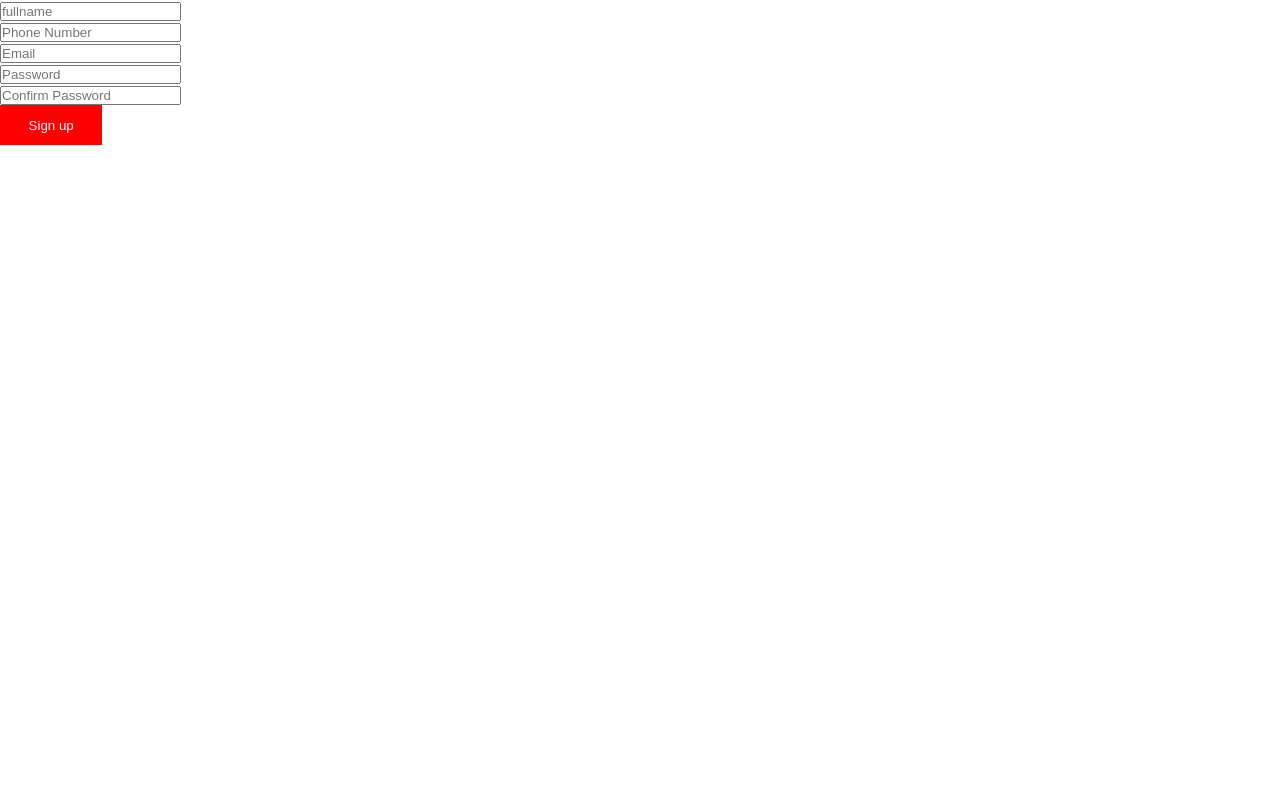
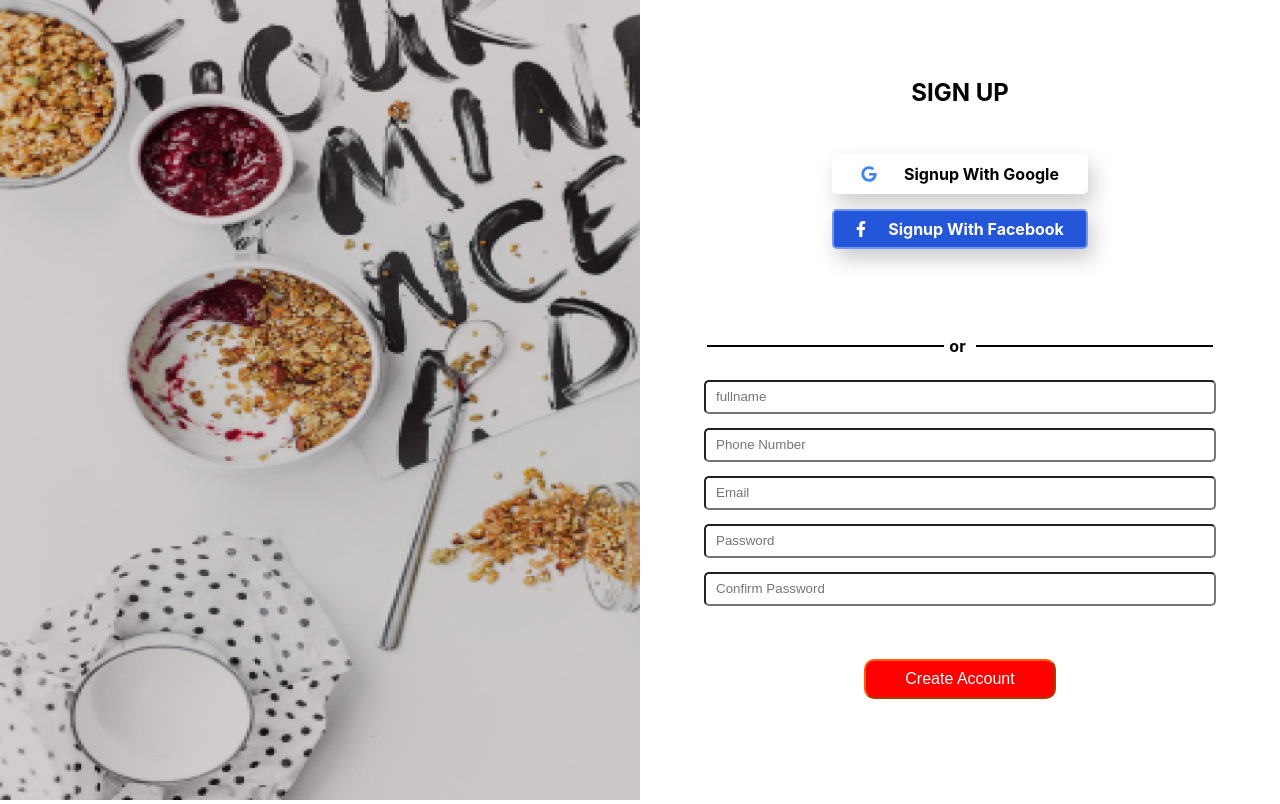
Before and after one commit to Oluwadolamipo/team-086-group-a-frontend, a React (Create React App) app: page /team-086-group-a-frontend/registration in a window 1280 px wide. Built offline with nearby package versions, Linux system fonts and the light colour scheme.

Commit message:
creating of the sign up page

```diff
--- a/src/Common/Button.component/Button.jsx
+++ b/src/Common/Button.component/Button.jsx
@@ -18,7 +18,7 @@ const Button = ({
   borderRadius,
   ref,
 }) => (
-  <div className="button">
+  <div className={className ? className : button}>
     <button
       style={{
         backgroundColor: backgroundColor ? backgroundColor : "red",
--- a/src/Common/Image.component/Image.jsx
+++ b/src/Common/Image.component/Image.jsx
@@ -21,7 +21,7 @@ const Image = ({
 }) => {
   const { customImage, customImageWrapper } = ImageStyles;
   return (
-    <div className={customImageWrapper}>
+    <div className={className ? className : customImageWrapper}>
       <img
         style={{
           width: width ? width : null,
--- a/src/Components/Registration_Component/SignUp/SignUp.js
+++ b/src/Components/Registration_Component/SignUp/SignUp.js
@@ -2,20 +2,44 @@ import React, { useContext, useRef } from "react";
 import SignUpStyles from "../../../Styles/SignUp.module.css";
 import Button from "../../../Common/Button.component/Button";
 import CustomInput from "../../../Common/Input.component/Input";
+import CustomLink from "../../../Common/Link.component/Link";
+import CustomImage from "../../../Common/Image.component/Image";
+import RegImage from "../../../Asset/Rectangle 105.png";
 // import axios from "axios";
 import { NonRegisterContextMembers } from "../../../Context/NonRegisteredMemberContext";
-
+import { FontAwesomeIcon } from "@fortawesome/react-fontawesome";
+import { faGoogle, faFacebookF } from "@fortawesome/free-brands-svg-icons";
 //
 const Signup = () => {
   //function for SignUp users
   const [datas, setData] = useContext(NonRegisterContextMembers);
-  const { container, formWrapper, form, input, button } = SignUpStyles;
+  const {
+    container,
+    imageView,
+    image,
+    asideWrapper,
+    signupText,
+    signupLinks,
+    googleSignup,
+    googleIcon,
+    facebookSignup,
+    facebookIcon,
+    lineWrapper,
+    leftLine,
+    textWrapper,
+    rightLine,
+    formWrapper,
+    form,
+    input,
+    button,
+  } = SignUpStyles;
   const FormRef = useRef();
   const inputsRef = useRef();
   const { formValue } = datas;
 
   const isNumeric = (n) => {
     //function that checks for numbers
+    console.log(n);
     return !isNaN(parseFloat(n)) && isFinite(n);
   };
 
@@ -26,6 +50,7 @@ const Signup = () => {
       formValue: { ...formValue, [target.name]: target.value },
     }));
   };
+
   const handleUSerSigUp = async (e) => {
     e.preventDefault();
     const {
@@ -37,41 +62,22 @@ const Signup = () => {
     } = formValue;
 
     //conditionion the input value datas
-    if (fullName === "") {
-      alert("Full name must not be left empty");
-      inputsRef.current.firstChild.parentNode.children.fullname.focus();
-      return false;
-    } else if (isNumeric(fullName)) {
+
+    if (isNumeric(fullName)) {
       alert("Number is not an option");
-      inputsRef.current.firstChild.parentNode.children.fullname.focus();
-      return false;
-    } else if (phoneNumber === "") {
-      alert("Number must not be left empty");
-      inputsRef.current.firstChild.parentNode.children.phoneNumber.focus();
-      return false;
-    } else if (email === "") {
-      alert("Email must not be left empty");
-      inputsRef.current.firstChild.parentNode.children.email.focus();
-      return false;
-    } else if (!email.includes("@" && ".")) {
-      alert(`@ or . missing`);
-      inputsRef.current.firstChild.parentNode.children.email.focus();
-      return;
-    } else if (password === "") {
-      alert("Password must not be left empty");
-      inputsRef.current.firstChild.parentNode.children.password.focus();
+      inputsRef.current.children[0].firstChild.focus();
       return false;
     } else if (password.length < 8) {
       alert("Password must not be less 8 characters");
-      inputsRef.current.firstChild.parentNode.children.password.focus();
+      inputsRef.current.children[3].firstChild.focus();
       return false;
     } else if (confirmPassword.length < 8) {
       alert("confirm password must not be less 8 characters");
-      inputsRef.current.firstChild.parentNode.children.confirmPassword.focus();
+      inputsRef.current.children[4].firstChild.focus();
       return false;
     } else if (confirmPassword !== password) {
       alert("Password does not match");
-      inputsRef.current.firstChild.parentNode.children.confirmPassword.focus();
+      inputsRef.current.children[4].firstChild.focus();
       return false;
     }
     //adding the userInformations to an object
@@ -93,10 +99,48 @@ const Signup = () => {
     }
   };
 
-  // const { input, button, signUpForm } = SignUpStyles; //destructured styles from the style.module
-
   return (
     <div className={container}>
+      <div className={imageView}>
+        <CustomImage src={RegImage} alt={"food image"} className={image} />
+      </div>
+      <div className={asideWrapper}>
+        <div className={signupText}>
+          <h2>sign up</h2>
+        </div>
+        <div className={signupLinks}>
+          <CustomLink
+            text={
+              <div className={googleSignup}>
+                <FontAwesomeIcon icon={faGoogle} className={googleIcon} />
+                <span>signup with google</span>
+              </div>
+            }
+            url={"/"}
+          />
+          <CustomLink
+            text={
+              <div className={facebookSignup}>
+                <FontAwesomeIcon icon={faFacebookF} className={facebookIcon} />
+                <span>signup with facebook</span>
+              </div>
+            }
+            url={"/"}
+          />
+        </div>
+
+        <div className={lineWrapper}>
+          <div className={leftLine}></div>
+
+          <div className={textWrapper}>
+            <b>or</b>
+          </div>
+
+          <div
+            style={{ width: "37%", height: "2px", backgroundColor: "#000" }}
+            className={rightLine}
+          ></div>
+        </div>
         <div className={formWrapper}>
           <form ref={FormRef} onSubmit={handleUSerSigUp} className={form}>
             <div ref={inputsRef}>
@@ -150,8 +194,13 @@ const Signup = () => {
                 isRequired={true}
               />
             </div>
-          <Button text={"Sign up"} name={"signup"} className={button} />
+            <Button
+              text={"create account"}
+              name={"signup"}
+              className={button}
+            />
           </form>
+        </div>
       </div>
     </div>
   );
--- a/src/Styles/SignUp.module.css
+++ b/src/Styles/SignUp.module.css
@@ -1,4 +1,173 @@
 .container {
   width: 100%;
   height: 100vh;
+  display: flex;
+  justify-content: space-evenly;
+  animation: move 2s ease;
 }
+@keyframes move {
+  from {
+    width: 0;
+  }
+  to {
+    width: 100%;
+  }
+}
+
+.imageView {
+  width: 50%;
+  height: 100%;
+}
+
+.image {
+  width: 100%;
+  height: 100%;
+  border-radius: 0;
+}
+.image img {
+  width: 100%;
+}
+.asideWrapper {
+  width: 50%;
+  height: 100%;
+  background-color: #fff;
+  display: flex;
+  flex-direction: column;
+  justify-content: center;
+}
+
+.signupText {
+  flex: 0.15;
+  width: 100%;
+  display: flex;
+}
+
+.signupText h2 {
+  width: 100%;
+  color: #000;
+  text-transform: uppercase;
+  text-align: center;
+  align-self: flex-end;
+}
+.signupLinks {
+  display: flex;
+  flex-direction: column;
+  justify-content: center;
+  align-items: center;
+  width: 100%;
+  flex: 0.3;
+}
+
+.googleSignup {
+  border: 2px solid #fff;
+  border-radius: 5px;
+  width: 20vw;
+  height: 2.5em;
+  display: flex;
+  justify-content: space-evenly;
+  align-items: center;
+  background-color: #ffff;
+  text-transform: capitalize;
+  filter: drop-shadow(5px 10px 10px #ccc);
+  margin-top: 15px;
+  transform: translateY(-50%);
+}
+.googleSignup span {
+  color: #000;
+  text-transform: capitalize;
+  font-weight: bold;
+}
+.googleIcon {
+  color: rgb(66 133 244);
+}
+.facebookSignup {
+  border: 2px solid #7697f3;
+  border-radius: 5px;
+  width: 20vw;
+  height: 2.5em;
+  display: flex;
+  justify-content: space-evenly;
+  align-items: center;
+  background-color: #2456da;
+  text-transform: capitalize;
+  filter: drop-shadow(5px 10px 10px #ccc);
+  margin-top: 15px;
+  transform: translateY(-50%);
+}
+.facebookSignup span {
+  color: #fff;
+  text-transform: capitalize;
+  font-weight: bold;
+}
+.facebookIcon {
+  color: #fff;
+}
+
+.lineWrapper {
+  width: 100%;
+  height: 50px;
+  display: flex;
+  justify-content: center;
+  align-items: center;
+  position: relative;
+}
+
+.leftLine {
+  width: 37%;
+  height: 2px;
+  background-color: #000;
+}
+
+.textWrapper {
+  width: 5%;
+  height: 20px;
+  color: #000;
+  padding: 0 5px 0 0px;
+  display: flex;
+  justify-content: center;
+}
+
+.formWrapper {
+  flex: 0.6;
+  width: 100%;
+  display: flex;
+  justify-self: flex-end;
+}
+
+.form {
+  width: 100%;
+  display: flex;
+  flex-direction: column;
+  align-items: center;
+  line-height: 3;
+}
+
+.input {
+  width: 40vw;
+  height: 2.5em;
+  border-radius: 5px;
+  outline: none;
+  padding-left: 10px;
+}
+
+.button {
+  width: 100%;
+  display: flex;
+  justify-content: center;
+  height: 5em;
+  transform: translateY(40%);
+}
+
+.button button {
+  width: 15vw;
+  height: 2.5em;
+  outline: none;
+  border-radius: 10px;
+  border-color: #ff5e00;
+  display: flex;
+  justify-content: center;
+  align-items: center;
+  font-size: 16px;
+  text-transform: capitalize;
+  cursor: pointer;
+}
```
Also changed, not shown: src/Asset/Rectangle 105.png (added). Lines whose indentation alone changed are shown as unchanged.
